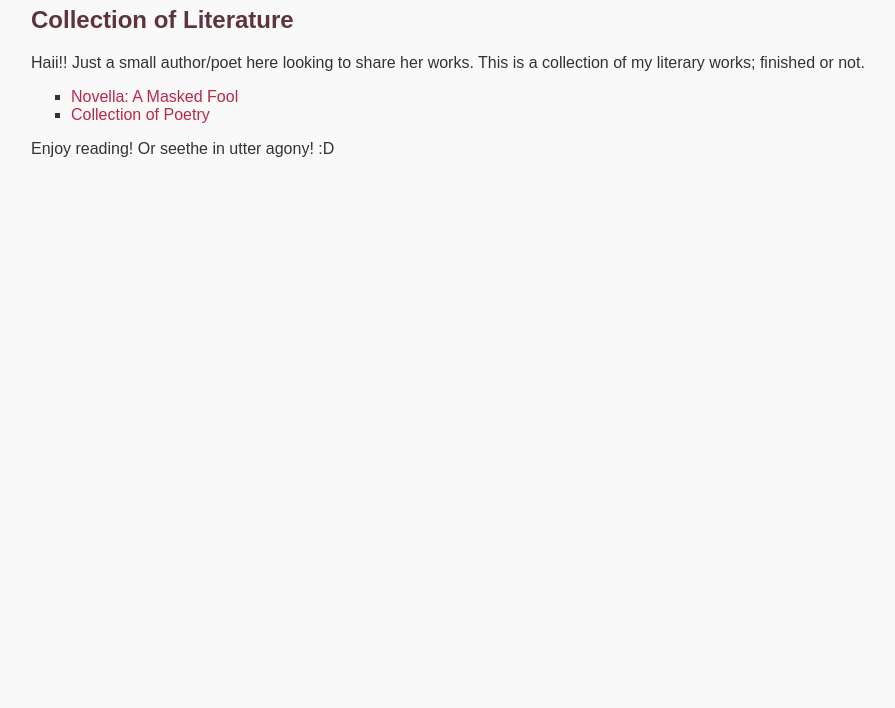
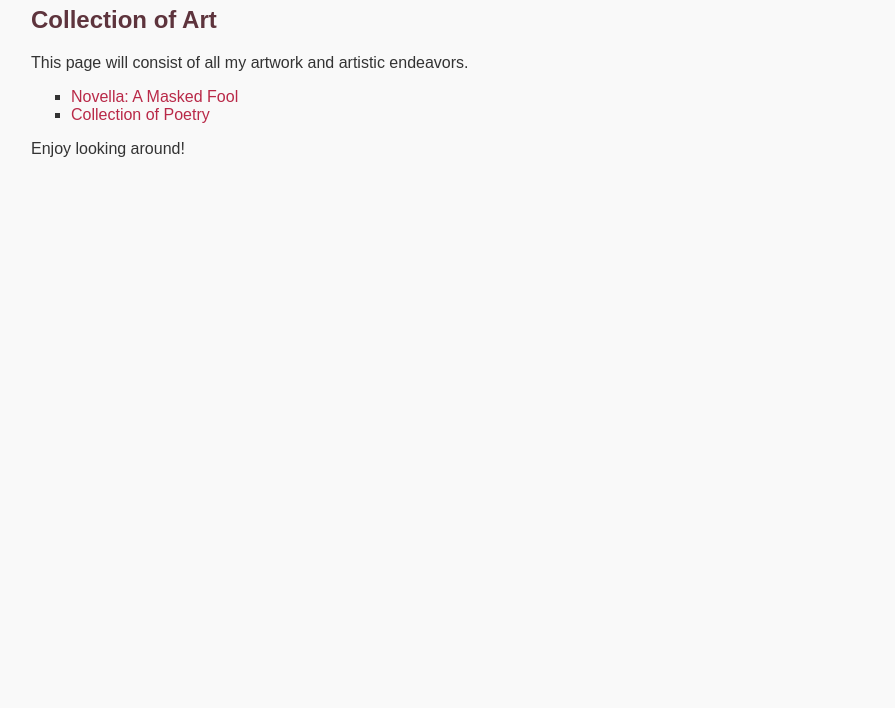
Before and after one commit to satorisuki2-arch/Computer-Science, a plain HTML site: page index.html in a window 1280 px wide. Shown: the part 92-800 px from the top of the page, without its empty margins (9-904 px from the left). Drawn offline with Linux system fonts and the light colour scheme.

Commit message:
navigation page
Updated the content to reflect a focus on artwork instead of literature.

```diff
--- a/index.html
+++ b/index.html
@@ -1,16 +1,16 @@
 <!DOCTYPE html>
 <html>
   <h1>Uyen Minh's</h1>
-  <h2>Collection of Literature</h2>
+  <h2>Collection of Art</h2>
 
-  <p>Haii!! Just a small author/poet here looking to share her works. This is a collection of my literary works; finished or not.</p>
+  <p>This page will consist of all my artwork and artistic endeavors.</p>
 
   <ul>
     <li><a href="https://docs.google.com/document/d/1SnmRr4CquPNuh0f2LqcS1XH5IRt-EkXkZ2hncg2Y4tE/edit?tab=t.i3nhgsh7cm0">Novella: A Masked Fool</a></li>
     <li><a href="https://aisvietnam-my.sharepoint.com/:w:/p/268634876_student/IQADPvB83LM3TIzpE7_MOjFdAQaA8XkhnEtbOTN0MPjHu24?e=aZwzd5">Collection of Poetry</a></li>
   </ul>
 
-  <p>Enjoy reading! Or seethe in utter agony! :D</p>
+  <p>Enjoy looking around!</p>
 
   <style>
       body {
```
